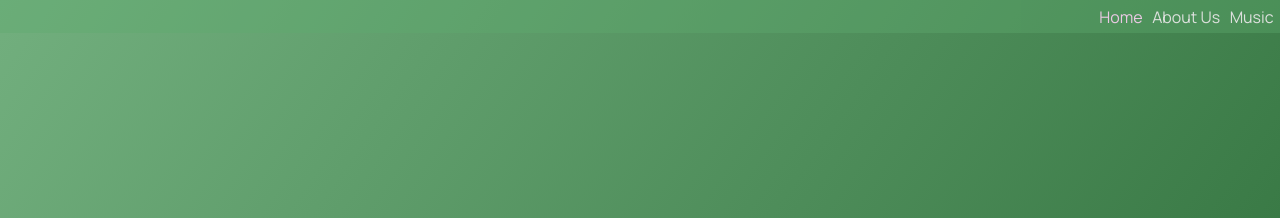
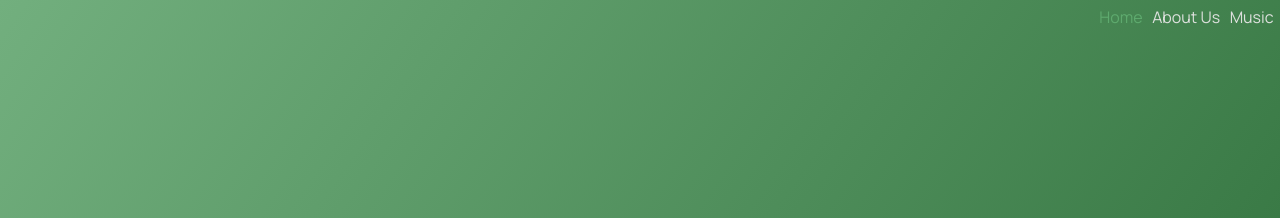
Before and after one commit to Ecostamma/ecostamma.github.io, a plain HTML site: page index.html in a window 1280 px wide. In both pictures the pointer is over the link "Home". Shown: the top 218 px of the page. Drawn offline with nearby package versions, Linux system fonts and the light colour scheme.

Commit message:
it was ew

```diff
--- a/style.css
+++ b/style.css
@@ -57,9 +57,6 @@ body {
         transition: 300ms ease;
         height: 2.5vh;
     }
-    #navbar:hover {
-        background: #5eaa6e62;
-    }
     #navbar a {
         display: inline-block;
         padding-right: 0.5vw;
@@ -68,7 +65,7 @@ body {
         transition: color 1s;
     }
     #navbar a:hover {
-        color: #ebc9e4;
+        color: #5eaa6e;
     }
     @keyframes a {
         from {
```
